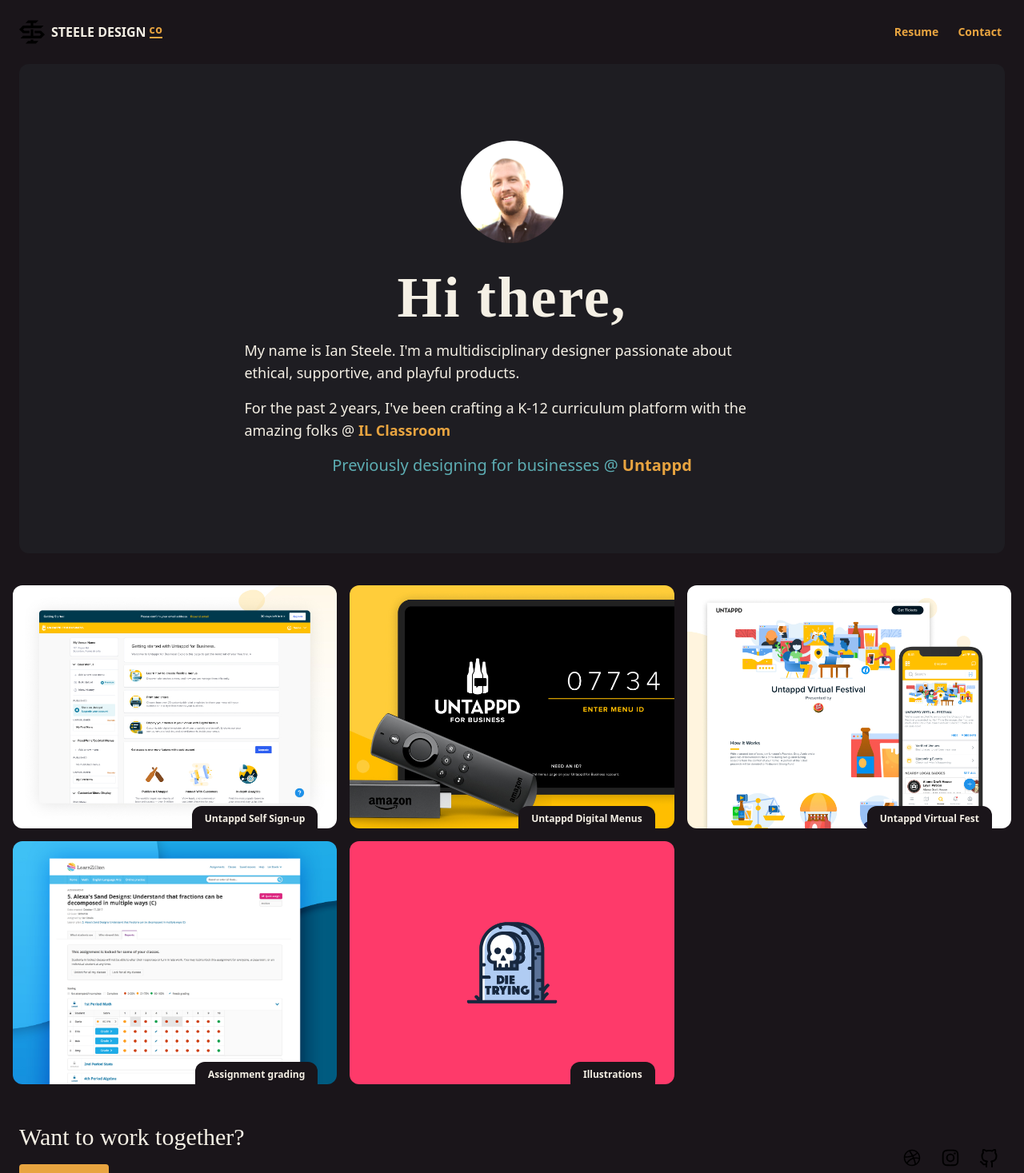
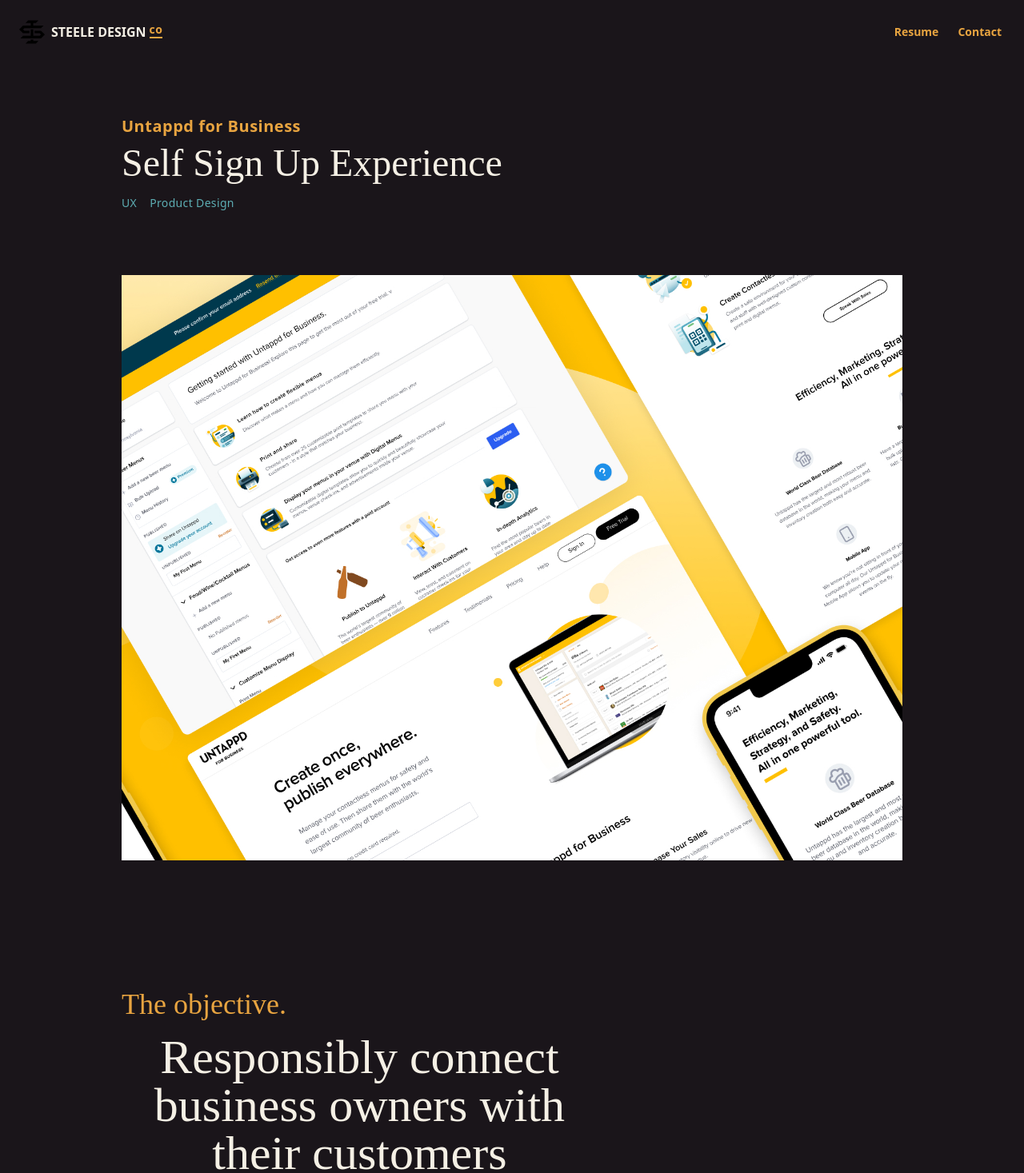
Before and after one commit to iansteele/portfolio, a React (Create React App) app: page /#/untappd-trial in a window 1280 px wide. Before the commit this address led to /#/. Shown: the top 1467 px of the page at 80% size. Built offline with nearby package versions, Linux system fonts and the light colour scheme; a web font is replaced by a local one.

Commit message:
Updates hero

```diff
--- a/src/components/Hero.js
+++ b/src/components/Hero.js
@@ -1,18 +1,46 @@
-import React from 'react';
-import '../App.css';
+import React from "react";
+import "../App.css";
 
 function Hero(props) {
   return (
-    <div className="relative flex flex-col flex-grow px-6 pt-12 pb-8 m-4 mt-0 text-white md:pt-16 md:items-center md:pb-16 md:pt-24 xl:pb-24 xl:pt-24 bg-gray bg-opacity-5 rounded-xl md:m-6 md:mt-0">
-      {/* <img className="absolute top-0 left-0" src={process.env.PUBLIC_URL + "/img/Random.svg"}/> */}
-      <img className="w-16 h-16 rounded-full md:w-32 md:h-32" src={process.env.PUBLIC_URL + "/img/ian2.png"} alt=""/>
-      <h1 className="mt-8 text-5xl font-bold tracking-wide md:text-7xl font-display">Hi there,</h1>
-      <p className="mt-4 md:text-lg max-w-prose">My name is Ian Steele. I'm a multidisciplinary designer passionate about ethical, supportive, and playful products.</p>
-      <p className="mt-4 md:text-lg max-w-prose">For the past 2 years, I've been crafting a K-12 curriculum platform with the amazing folks @ <a className="font-semibold transition-colors text-brand-secondary hover:text-white" href="https://www.ilclassroom.com">IL Classroom</a></p>
-      <p className="mt-4 text-gray">Previously designing for businesses @  <a className="font-semibold transition-colors hover:text-white" href="https://www.untappd.com">Untappd</a></p>
+    <div className="relative flex flex-col flex-grow gap-10 px-6 py-10 mt-0 text-white md:gap-12 xl:py-24 md:flex-row rounded-xl ">
+      <div className="relative w-32 h-auto md:w-56 flex-srhink-0">
+        <img
+          className="w-full h-auto rounded-full rounded-bl-none md:rounded-bl-full md:rounded-tr-none "
+          src={process.env.PUBLIC_URL + "/img/ian2.png"}
+          alt="A headshot photo of what I look like in person"
+        />
+      </div>
+      <div className="flex flex-col ">
+        <h1 className="font-bold text-7xl md:text-7xl font-display">
+          Hey there,
+        </h1>
+        <p className="mt-6 text-lg max-w-prose">
+          My name is Ian Steele. I'm a multidisciplinary designer passionate
+          about ethical, supportive, and playful products.
+        </p>
+        <p className="mt-4 text-lg max-w-prose">
+          For the past 2 years, I've been crafting a K-12 curriculum platform
+          with the amazing folks @{" "}
+          <a
+            className="font-semibold transition-colors text-brand-secondary hover:text-white"
+            href="https://www.ilclassroom.com"
+          >
+            IL Classroom
+          </a>
+        </p>
+        <p className="mt-4 tet-lg">
+          Previously designing for businesses
+          <a
+            className="ml-1.5 font-semibold transition-colors text-brand-secondary hover:text-white"
+            href="https://www.untappd.com"
+          >
+            Untappd
+          </a>
+        </p>
+      </div>
     </div>
-  )
+  );
 }
 
-
 export default Hero;
--- a/src/components/Projects.js
+++ b/src/components/Projects.js
@@ -1,14 +1,14 @@
-import React from 'react';
-import Thumbnail from './Thumbnail.js';
-import '../App.css';
+import React from "react";
+import Thumbnail from "./Thumbnail.js";
+import "../App.css";
 
 function Projects(props) {
   return (
-    <div className="grid grid-cols-1 gap-4 p-4 md:grid-cols-2 lg:grid-cols-3">
+    <div className="grid grid-cols-1 gap-4 px-4 py-16 md:grid-cols-2 lg:grid-cols-3">
       {/*  Digital Menus */}
       <Thumbnail
         link="/untappd-trial"
-          image="img/ut/trial/Freetrial-thumb.jpg"
+        image="/img/ut/trial/hero.jpg"
         title="Untappd Self Sign-up"
         category=""
       />
@@ -41,7 +41,7 @@
         category=""
       />
     </div>
-  )
+  );
 }
 
 export default Projects;
--- a/src/components/Thumbnail.js
+++ b/src/components/Thumbnail.js
@@ -1,20 +1,24 @@
-import React from 'react'; // Import the Component component from React
-import {Link} from 'react-router-dom'; // Import the Link component
-import '../App.css';
+import React from "react"; // Import the Component component from React
+import { Link } from "react-router-dom"; // Import the Link component
+import "../App.css";
 
 function Thumbnail(props) {
   return (
-      <Link className="relative w-full h-auto overflow-hidden transition-transform duration-500 rounded-xl aspect-auto basis-full md:basis-1/2 lg:basis-1/4 transform-gpu focus:outline-none focus:ring focus:ring-brand-secondary hover:scale-101 hover:ring-offset-2 group" to={props.link}>
-        <img src={process.env.PUBLIC_URL + "/"+ props.image} alt="Project Image"/>
-        <div className="absolute bottom-0 transition-transform duration-500 translate-y-7 right-6 group-hover:translate-y-0">
-          <div className="px-4 pt-2 pb-1 text-xs font-semibold text-white rounded-tr-xl rounded-tl-xl bg-brand-primary project-title">
-            {props.title}
-          </div>
-          <div className="">
-            {props.category}
-          </div>
+    <Link
+      className="relative w-full h-auto overflow-hidden transition-transform duration-500 rounded-xl aspect-auto basis-full md:basis-1/2 lg:basis-1/4 transform-gpu focus:outline-none focus:ring focus:ring-brand-secondary hover:scale-101 hover:ring-offset-2 group"
+      to={props.link}
+    >
+      <img
+        src={process.env.PUBLIC_URL + "/" + props.image}
+        alt="Project Image"
+      />
+      <div className="absolute transition-transform duration-500 -bottom-1 translate-y-7 right-4 group-hover:translate-y-0">
+        <div className="px-4 pt-2 pb-1 text-xs font-semibold text-white rounded-tr-xl rounded-tl-xl bg-brand-primary project-title">
+          {props.title}
         </div>
-      </Link>
+        <div className="">{props.category}</div>
+      </div>
+    </Link>
   );
 }
 
--- a/src/projects/UntappdTrial.js
+++ b/src/projects/UntappdTrial.js
@@ -1,100 +1,217 @@
-import React from 'react';
-import { ContentWrapper } from '../components/Index';
+import React from "react";
+import { ContentWrapper } from "../components/Index";
 
 function UntappdTrial(props) {
   return (
     <ContentWrapper>
       <div className="grid grid-cols-2 gap-4 mx-auto space-y-10 text-white md:gap-10">
         <div className="col-span-2">
-        <h2 className="text-4xl text-white font-display">Self Sign Up Experience</h2>
-        <p className="mt-4 font-bold text-brand-secondary">Untappd for Business</p>
-        <ul className="flex space-x-4 text-xs text-gray">
+          <p className="font-bold tracking-wide text-brand-secondary">
+            Untappd for Business
+          </p>
+          <h2 className="mt-2 text-5xl text-white font-display">
+            Self Sign Up Experience
+          </h2>
+          <ul className="flex mt-4 space-x-4 text-sm tracking-wide text-gray">
             <li>UX</li>
             <li>Product Design</li>
           </ul>
         </div>
-      <h3 className="col-span-2 py-10 text-5xl leading-tight text-left text-white lg:text-center lg:py-20 lg:text-6xl max-w-prose font-display ">Responsibly connect business owners with their customers</h3>
-      <img className="flex-shrink-0 w-full h-auto col-span-2" src={process.env.PUBLIC_URL + "/img/ut/trial/hero.jpg"} alt="Redesigned reports page"/>
+        <img
+          className="flex-shrink-0 w-full h-auto col-span-2"
+          src={process.env.PUBLIC_URL + "/img/ut/trial/hero.jpg"}
+          alt="Redesigned reports page"
+        />
+        <div className="col-span-2 py-8 lg:py-20 max-w-prose">
+          <h3 className="text-4xl text-brand-secondary font-display">
+            The objective.
+          </h3>
+          <span className="block mt-4 text-5xl text-left text-white leading-12 lg:text-center lg:text-6xl font-display">
+            Responsibly connect business owners with their customers
+          </span>
+        </div>
+
         <div className="col-span-2 mx-auto">
           <div className="space-y-10 max-w-prose">
-          <h3 className="text-4xl text-brand-secondary font-display">The problem</h3>
-          <p className="leading-relaxed ">Untappd for Business offers a single platform to manage menus across print, digital displays, social media, and the Untappd consumer app. Business owners looking to access the Untappd platform, would trudge through a <span className="font-bold">sales funnel that averaged ~1 month</span> from start to finish.</p>
-          <p> Our team was tasked with opening our platform up to customers via a product-led growth approach. Myself, VP of Product, and our Product Manager led the front on deciding what this meant for Untappd for Business.</p>
-          <hr className="mt-10 rounded-full text-brand-secondary"></hr>
+            <h3 className="text-4xl text-brand-secondary font-display">
+              The problem
+            </h3>
+            <p className="leading-relaxed ">
+              Untappd for Business offers a single platform to manage menus
+              across print, digital displays, social media, and the Untappd
+              consumer app. Business owners looking to access the Untappd
+              platform, would trudge through a{" "}
+              <span className="font-bold">
+                sales funnel that averaged ~1 month
+              </span>{" "}
+              from start to finish.
+            </p>
+            <p>
+              {" "}
+              Our team was tasked with opening our platform up to customers via
+              a product-led growth approach. Myself, VP of Product, and our
+              Product Manager led the front on deciding what this meant for
+              Untappd for Business.
+            </p>
+            <hr className="mt-10 text-white rounded-full opacity-10"></hr>
           </div>
         </div>
 
-      <div className="col-span-2 mx-auto mt-8 space-y-10 max-w-prose">
-        <h3 className="text-4xl text-brand-secondary font-display">The solution</h3>
-         <p> Our team was tasked with opening our platform up to customers via a product-led growth approach. Myself, VP of Product, and our Product Manager led the front on deciding what this meant for Untappd for Business.</p>
-        <h4 className="text-2xl text-brand-secondary font-display">A new marketing site</h4>
-      </div>
-
-      <img className="flex-shrink-0 w-full h-auto col-span-2" src={process.env.PUBLIC_URL + "/img/ut/trial/trial-homepage.jpg"} alt="Redesigned reports page"/>
-
         <div className="col-span-2 mx-auto space-y-4 max-w-prose">
-        <h3 className="text-4xl text-brand-secondary font-display">The Process</h3>
-        <p className="leading-relaxed "> With the help of a UX researcher our product team + stakeholders journeymapped the end-to-end onboarding process from the perspective of potential customers and UTFB employees. This process helped us understand where the larger pain points that coorelated with customer churn.
+          <h3 className="text-4xl text-brand-secondary font-display">
+            The Process
+          </h3>
+          <p className="leading-relaxed ">
+            {" "}
+            With the help of a UX researcher our product team + stakeholders
+            journeymapped the end-to-end onboarding process from the perspective
+            of potential customers and UTFB employees. This process helped us
+            understand where the larger pain points that coorelated with
+            customer churn.
           </p>
-        <img className="flex-shrink-0 w-full h-auto" src={process.env.PUBLIC_URL + "/img/ut/trial/Current State UTFB Customer Journey.pdf"} alt="Redesigned reports page"/>
-        <img src="https://placekitten.com/480/375"/>
-        <p className="leading-relaxed "> With the help of a UX researcher our product team + stakeholders journeymapped the end-to-end onboarding process from the perspective of potential customers and UTFB employees. This process helped us understand where the larger pain points that coorelated with customer churn.
+          <img
+            className="flex-shrink-0 w-full h-auto"
+            src={
+              process.env.PUBLIC_URL +
+              "/img/ut/trial/Current State UTFB Customer Journey.pdf"
+            }
+            alt="Redesigned reports page"
+          />
+          <img src="https://placekitten.com/480/375" />
+          <p className="leading-relaxed ">
+            {" "}
+            With the help of a UX researcher our product team + stakeholders
+            journeymapped the end-to-end onboarding process from the perspective
+            of potential customers and UTFB employees. This process helped us
+            understand where the larger pain points that coorelated with
+            customer churn.
           </p>
         </div>
         <div className="col-span-2 mx-auto">
           <div className="space-y-4 max-w-prose">
-          <h3 className="text-3xl text-brand-secondary font-display">Business goals</h3>
+            <h3 className="text-3xl text-brand-secondary font-display">
+              Business goals
+            </h3>
             <ul className="pl-4 space-y-2 list-disc">
-            <li>Allow customers to experience the product without impacting the experience of existing customers</li>
-            <li>Educate trial customers on the most imoortant features of the Untappd for Business platform</li>
+              <li>
+                Allow customers to experience the product without impacting the
+                experience of existing customers
+              </li>
+              <li>
+                Educate trial customers on the most imoortant features of the
+                Untappd for Business platform
+              </li>
               <li>Allow trialers to convert at any point during the trial</li>
             </ul>
           </div>
         </div>
         <div className="col-span-2 mx-auto">
           <div className="space-y-4 max-w-prose">
-          <h3 className="text-3xl text-brand-secondary font-display">Empathizing with our customers</h3>
+            <h3 className="text-3xl text-brand-secondary font-display">
+              Empathizing with our customers
+            </h3>
             <ul className="pl-4 space-y-2 list-disc">
-            <li>Customers who went through the sales funnel were instructed how to </li>
-            <li>Engineers & designers needed a way to easily communicate existing components</li>
-            <li>Without any designers for 2 years our lzui documentation had become stale making it difficult for designers and engineers alike to know which components were available.</li>
-            <li>Each designer had different preferences in how they worked with engineers and how they documented their work.</li>
-            <li>Our team was in the process of implementing tailwind to combat a tangled web of improperly used classes.</li>
+              <li>
+                Customers who went through the sales funnel were instructed how
+                to{" "}
+              </li>
+              <li>
+                Engineers & designers needed a way to easily communicate
+                existing components
+              </li>
+              <li>
+                Without any designers for 2 years our lzui documentation had
+                become stale making it difficult for designers and engineers
+                alike to know which components were available.
+              </li>
+              <li>
+                Each designer had different preferences in how they worked with
+                engineers and how they documented their work.
+              </li>
+              <li>
+                Our team was in the process of implementing tailwind to combat a
+                tangled web of improperly used classes.
+              </li>
             </ul>
           </div>
         </div>
         <div className="flex flex-col col-span-2 gap-6 mx-auto lg:col-span-1">
           <div className="space-y-4 max-w-prose">
-          <h3 className="text-3xl text-brand-secondary font-display">Goals</h3>
-          <p className="text-sm leading-relaxed ">I set out to get a lay of the land in our code base to understand the largest problems our team faced. These included but were not limited to:
+            <h3 className="text-3xl text-brand-secondary font-display">
+              Goals
+            </h3>
+            <p className="leading-relaxed ">
+              I set out to get a lay of the land in our code base to understand
+              the largest problems our team faced. These included but were not
+              limited to:
             </p>
             <ul className="pl-4 space-y-2 list-disc">
-            <li>Engineers and Product designers were unsure where the most recent design lived</li>
-            <li>Engineers & designers needed a way to easily communicate existing components</li>
-            <li>Without any designers for 2 years our lzui documentation had become stale making it difficult for designers and engineers alike to know which components were available.</li>
-            <li>Each designer had different preferences in how they worked with engineers and how they documented their work.</li>
-            <li>Our team was in the process of implementing tailwind to combat a tangled web of improperly used classes.</li>
+              <li>
+                Engineers and Product designers were unsure where the most
+                recent design lived
+              </li>
+              <li>
+                Engineers & designers needed a way to easily communicate
+                existing components
+              </li>
+              <li>
+                Without any designers for 2 years our lzui documentation had
+                become stale making it difficult for designers and engineers
+                alike to know which components were available.
+              </li>
+              <li>
+                Each designer had different preferences in how they worked with
+                engineers and how they documented their work.
+              </li>
+              <li>
+                Our team was in the process of implementing tailwind to combat a
+                tangled web of improperly used classes.
+              </li>
             </ul>
           </div>
         </div>
-      <div className="col-span-2 p-2 rounded-lg bg-brand-tertiary lg:col-span-1">
-        <img className="flex-shrink-0 w-full h-auto" src={process.env.PUBLIC_URL + "/img/ut/trial/self-signup.jpg"} alt="Redesigned reports page"/>
-      </div>
+        <hr className="col-span-2 mt-10 text-white rounded-full opacity-10"></hr>
         <div className="flex flex-col col-span-2 gap-6 mx-auto lg:col-span-1">
           <div className="max-w-prose">
-          <h3 className="text-3xl text-brand-secondary font-display">The Solution</h3>
-          <p className="mt-10"><a href="https://utfb.untappd.com/">A new website focusing on business offerings </a></p>
-          <p className="mt-4 leading-relaxed "> Simplify the journey to becoming an Untappd for Business customer. Showcase value early and often. Teach potential customers how to be succesful within the product.
+            <h3 className="text-3xl text-brand-secondary font-display">
+              The Solution
+            </h3>
+            <p className="mt-4 leading-relaxed ">
+              Simplify the journey to becoming an Untappd for Business customer.
+              Showcase value early and often. Teach potential customers how to
+              be succesful within the product.
             </p>
+            <a
+              className="flex px-4 py-2 mt-10 text-sm font-bold text-black transition-colors rounded bg-brand-secondary hover:bg-brand-tertiary max-w-max"
+              href="https://www.figma.com/proto/5hlw9Pa6VYR7cH3pj4olVu/UTFB_Self-SIgn-Up?node-id=683%3A12926&scaling=scale-down&page-id=602%3A4716&starting-point-node-id=683%3A12926"
+            >
+              View the prototype
+            </a>
           </div>
-        <a className="flex px-4 py-2 text-sm font-bold text-black transition-colors rounded bg-brand-secondary hover:bg-brand-tertiary max-w-max" href="https://www.figma.com/proto/5hlw9Pa6VYR7cH3pj4olVu/UTFB_Self-SIgn-Up?node-id=683%3A12926&scaling=scale-down&page-id=602%3A4716&starting-point-node-id=683%3A12926">View the prototype</a>
+          <img
+            className="flex-shrink-0 w-full h-auto col-span-2 mt-10"
+            src={process.env.PUBLIC_URL + "/img/ut/trial/trial-homepage.jpg"}
+            alt="Redesigned reports page"
+          />
+          <div className="col-span-2 p-2 rounded-lg bg-brand-tertiary lg:col-span-1">
+            <img
+              className="flex-shrink-0 w-full h-auto"
+              src={process.env.PUBLIC_URL + "/img/ut/trial/self-signup.jpg"}
+              alt="Redesigned reports page"
+            />
+          </div>
+
           {/* Figma prototype
          <iframe className="w-full rounded-lg aspect-video" src="https://www.figma.com/embed?embed_host=share&url=https%3A%2F%2Fwww.figma.com%2Fproto%2F5hlw9Pa6VYR7cH3pj4olVu%2FUTFB_Self-SIgn-Up%3Fpage-id%3D602%253A4716%26node-id%3D683%253A12926%26viewport%3D343%252C48%252C0.04%26scaling%3Dscale-down-width%26starting-point-node-id%3D683%253A12926" allowfullscreen></iframe> */}
         </div>
-      <img className="flex-shrink-0 w-full h-auto col-span-2" src={process.env.PUBLIC_URL + "/img/ut/trial/Onboarding.jpg"} alt="Redesigned reports page"/>
+        <img
+          className="flex-shrink-0 w-full h-auto col-span-2"
+          src={process.env.PUBLIC_URL + "/img/ut/trial/Onboarding.jpg"}
+          alt="Redesigned reports page"
+        />
       </div>
     </ContentWrapper>
-  )
+  );
 }
 
 export default UntappdTrial;
```
Also changed, not shown: src/projects/VirtualFest.js (+58 -24 lines). Lines whose indentation alone changed are shown as unchanged.
